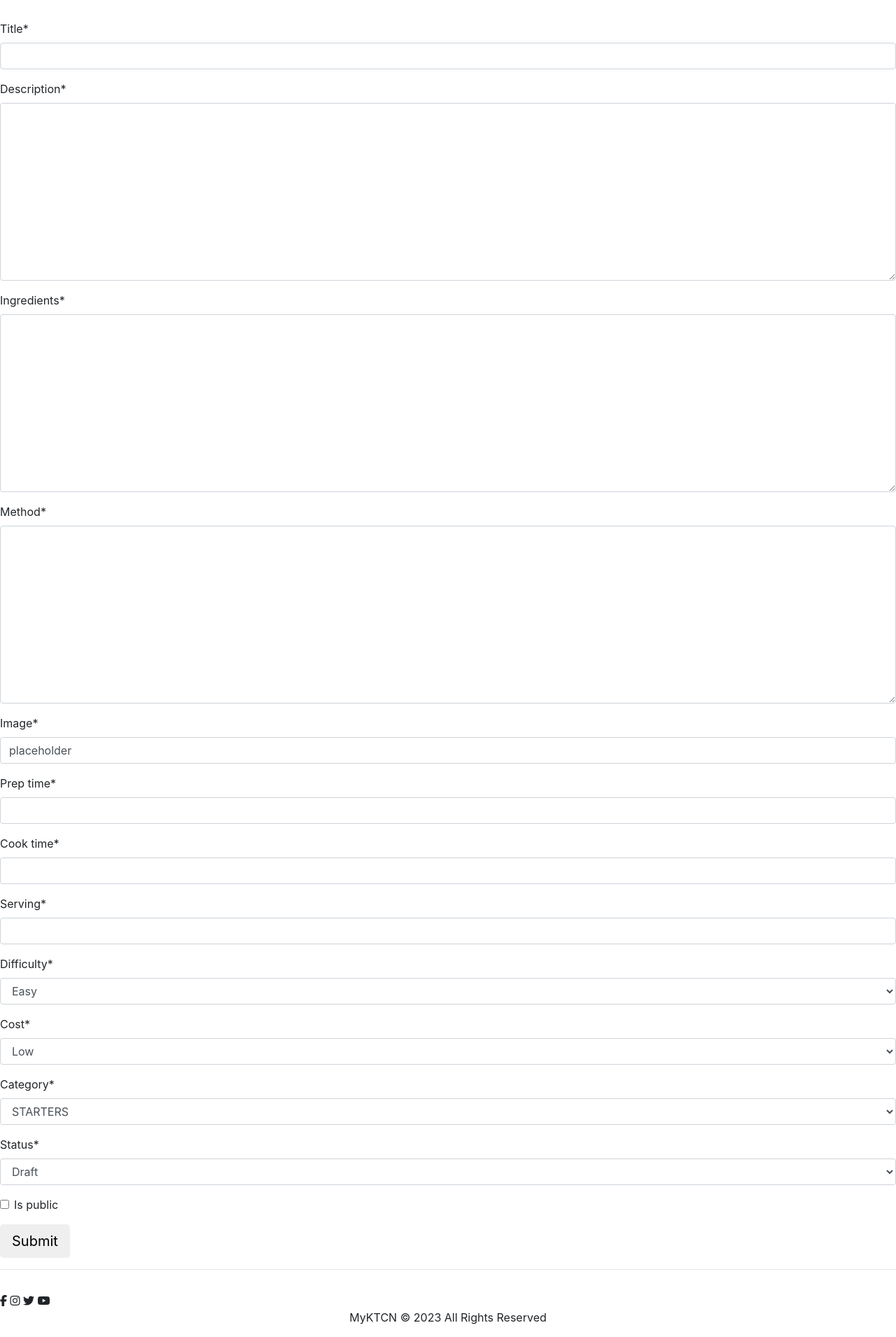
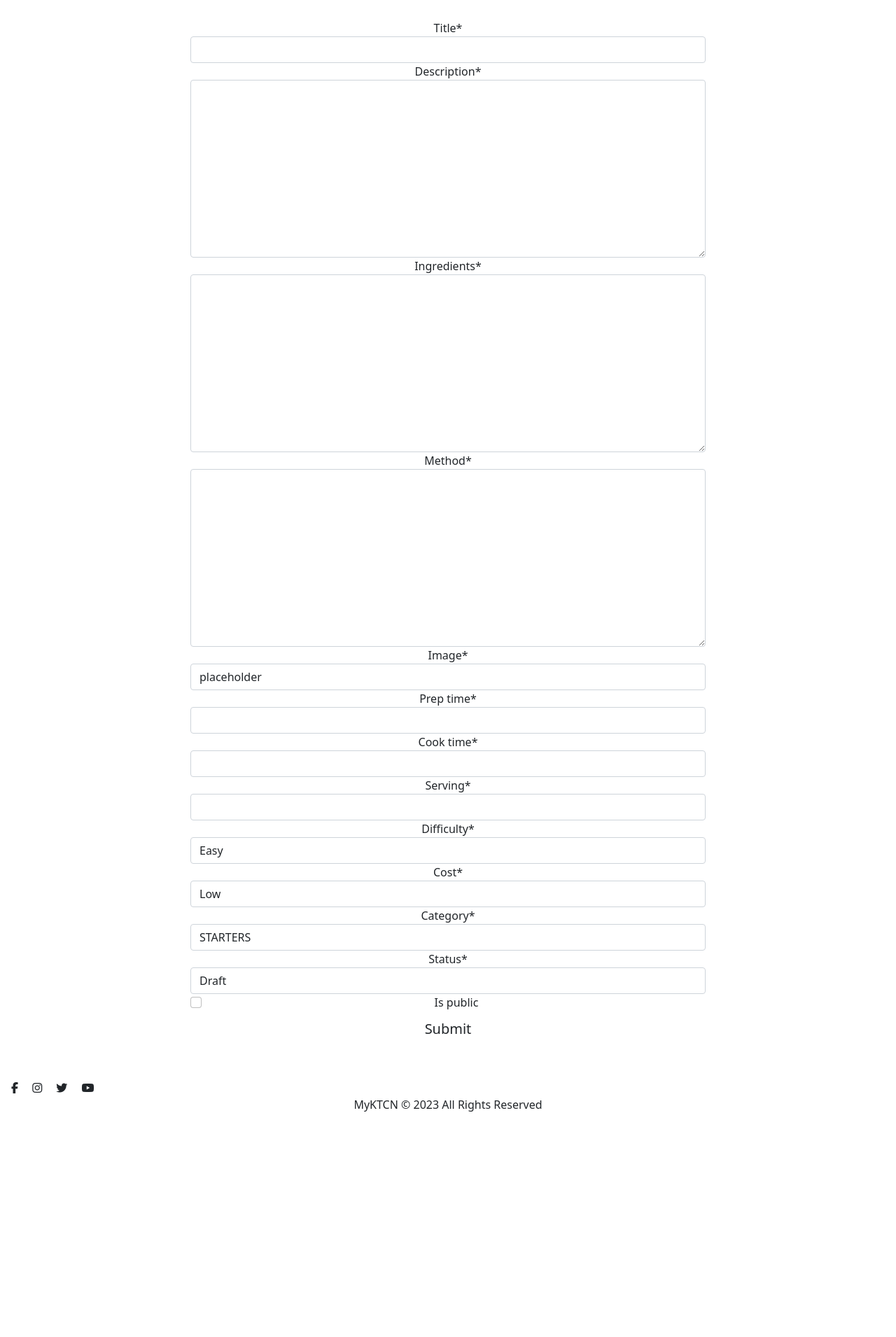
Before and after one commit to lestece/myKTCN, a Django app: page /add_recipe/ in a window 1280 px wide. Shown: the part 309-2219 px from the top of the page at 70% size. After the commit the page ends 1897 px from the top, so only its background shows below. Run offline with Django 3.2, Linux system fonts and the light colour scheme; some libraries are stand-ins or nearby versions.

Commit message:
Add Summernote widget to add recipe form fields

```diff
--- a/cookbook/forms.py
+++ b/cookbook/forms.py
@@ -1,5 +1,6 @@
 from django import forms
 from .models import Recipe
+from django_summernote.widgets import SummernoteWidget
 
 
 class RecipeForm(forms.ModelForm):
@@ -20,3 +21,8 @@ class RecipeForm(forms.ModelForm):
             'status',
             'is_public',
             ]
+        widgets = {
+            'description': SummernoteWidget(),
+            'ingredients': SummernoteWidget(),
+            'method': SummernoteWidget(),
+        }
--- a/static/css/styles.css
+++ b/static/css/styles.css
@@ -1,5 +1,3 @@
-@import url('https://fonts.googleapis.com/css2?family=Josefin+Sans&family=Playfair+Display&display=swap');
-
 
 body {
     font-family: 'Josefin Sans', sans-serif;
--- a/templates/add_recipe.html
+++ b/templates/add_recipe.html
@@ -2,9 +2,19 @@
 {% block content %}
 
 {% load crispy_forms_tags %}
-<form method="post" style="margin-top: 1.3em;">
-    {{ form | crispy }}
-    {% csrf_token %}
-    <button type="submit" class="btn btn-signup btn-lg">Submit</button>
-</form>
+<div class="container">
+    <div class="row">
+        <div class="col-12">
+            <div class="row d-flex justify-content-center text-center">
+                <div class="col-8">
+                    <form method="post" style="margin-top: 1.3em;">
+                        {{ form | crispy }}
+                        {% csrf_token %}
+                        <button type="submit" class="btn btn-signup btn-lg">Submit</button>
+                    </form>
+                </div>
+            </div>
+        </div>
+    </div>
+</div>
 {% endblock %}
--- a/templates/base.html
+++ b/templates/base.html
@@ -6,7 +6,15 @@
 <head>
     <title>myKTCN</title>
     <meta name="viewport" content="width=device-width, initial-scale=1" />
-    <link rel="stylesheet" href="https://cdn.jsdelivr.net/npm/bootstrap@4.0.0/dist/css/bootstrap.min.css" integrity="sha384-Gn5384xqQ1aoWXA+058RXPxPg6fy4IWvTNh0E263XmFcJlSAwiGgFAW/dAiS6JXm" crossorigin="anonymous">
+    <link rel="preconnect" href="https://fonts.googleapis.com">
+    <link rel="preconnect" href="https://fonts.gstatic.com" crossorigin>
+    <link href="https://fonts.googleapis.com/css2?family=Josefin+Sans&family=Playfair+Display&display=swap"
+        rel="stylesheet">
+    <link href="https://cdn.jsdelivr.net/npm/bootstrap@5.0.1/dist/css/bootstrap.min.css" rel="stylesheet"
+        integrity="sha384-+0n0xVW2eSR5OomGNYDnhzAbDsOXxcvSN1TPprVMTNDbiYZCxYbOOl7+AMvyTG2x" crossorigin="anonymous">
+    <script src="https://cdn.jsdelivr.net/npm/bootstrap@5.0.1/dist/js/bootstrap.bundle.min.js"
+        integrity="sha384-gtEjrD/SeCtmISkJkNUaaKMoLD0//ElJ19smozuHV6z3Iehds+3Ulb9Bn9Plx0x4" crossorigin="anonymous">
+    </script>
     <script src="https://kit.fontawesome.com/1705e36da1.js" crossorigin="anonymous"></script>
     <link rel="stylesheet" href="{% static 'css/styles.css?v=1' %}">
 
@@ -19,7 +27,8 @@
     <nav class="navbar navbar-expand-md navbar-light bg-white">
         <div class="container-fluid justify-content-center logo-container">
             <a href="{% url 'home' %}">
-                <img src="https://res.cloudinary.com/dlvymsj4u/image/upload/v1678725041/myKTCN-logo_v8bb2u.png" alt="logo" id="logo">
+                <img src="https://res.cloudinary.com/dlvymsj4u/image/upload/v1678725041/myKTCN-logo_v8bb2u.png"
+                    alt="logo" id="logo">
             </a>
         </div>
 
@@ -56,7 +65,7 @@
             </ul>
         </div>
 
-        <hr class="w-100 nav-foot-hr"/>
+        <hr class="w-100 nav-foot-hr" />
     </nav>
 
     <!-- Display messages -->
@@ -80,7 +89,7 @@
     </main>
 
     <!-- Footer -->
-    <hr class="w-100 nav-foot-hr"/>
+    <hr class="w-100 nav-foot-hr" />
     <footer class="footer mt-auto py-3">
         <div class="social-container">
             <i class="fab fa-facebook-f ms-3"></i>
@@ -94,11 +103,8 @@
             </script>
             All Rights Reserved</p>
     </footer>
-    <script src="https://code.jquery.com/jquery-3.2.1.slim.min.js" integrity="sha384-KJ3o2DKtIkvYIK3UENzmM7KCkRr/rE9/Qpg6aAZGJwFDMVNA/GpGFF93hXpG5KkN" crossorigin="anonymous"></script>
-<script src="https://cdn.jsdelivr.net/npm/popper.js@1.12.9/dist/umd/popper.min.js" integrity="sha384-ApNbgh9B+Y1QKtv3Rn7W3mgPxhU9K/ScQsAP7hUibX39j7fakFPskvXusvfa0b4Q" crossorigin="anonymous"></script>
-<script src="https://cdn.jsdelivr.net/npm/bootstrap@4.0.0/dist/js/bootstrap.min.js" integrity="sha384-JZR6Spejh4U02d8jOt6vLEHfe/JQGiRRSQQxSfFWpi1MquVdAyjUar5+76PVCmYl" crossorigin="anonymous"></script>
     <script>
-        setTimeout(function(){
+        setTimeout(function () {
             let messages = document.getElementById("msg");
             let alert = new bootstrap.Alert(messages);
             alert.close();
```
